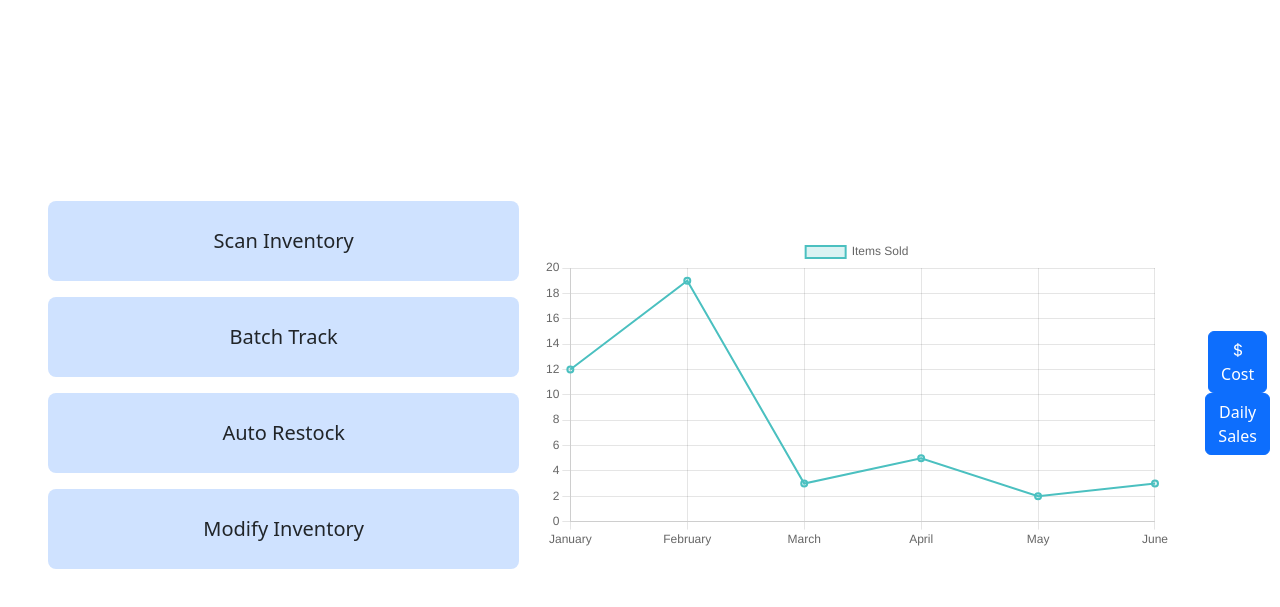
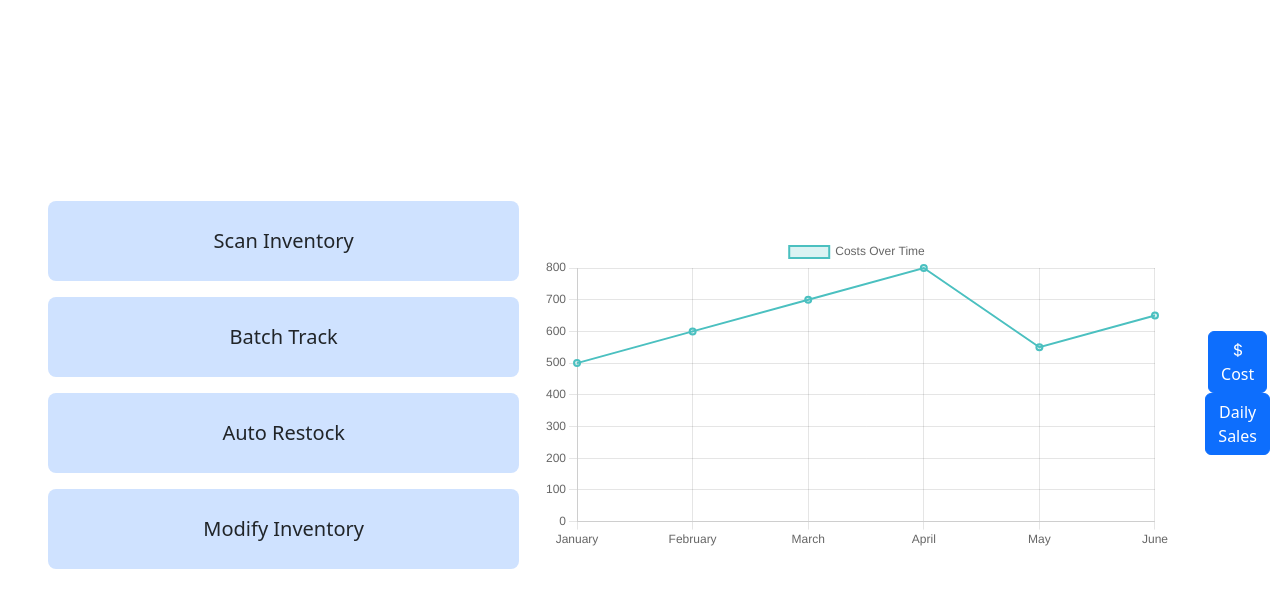
Before and after one commit to majorandres/Quantify, a website: page frontend/dash.html in a window 1280 px wide. Both pictures are taken after a click on the button "Cost". Shown: the part 63-670 px from the top of the page. Drawn offline with nearby package versions, Linux system fonts and the light colour scheme.

Commit message:
Partial functionality for graph toggle

```diff
--- a/frontend/dash.html
+++ b/frontend/dash.html
@@ -34,6 +34,16 @@
                 <script src="https://cdn.jsdelivr.net/npm/chart.js"></script>
                 <canvas id="myChart" width="400" height="200"></canvas>
                 <script>
+                    const costData = {
+                      labels: ['January', 'February', 'March', 'April', 'May', 'June'],
+                      datasets: [{
+                        label: 'Costs Over Time',
+                        data: [500, 600, 700, 800, 550, 650],
+                        borderColor:'rgba(75, 192, 192, 1)',
+                        backgroundColor: 'rgba(75, 192, 192, 0.2)',
+                        borderWidth: 2
+                      }]
+                    };
                     const ctx = document.getElementById('myChart').getContext('2d');
                     const data = {
                       labels: ['January', 'February', 'March', 'April', 'May', 'June'],
@@ -63,15 +73,25 @@
                       }
                     };
                     const myChart = new Chart(ctx, config);
+
+                    function showCostGraph() {
+                      myChart.data = costData;
+                      myChart.update();
+                    }
+
+                    function showSalesGraph() {
+                      myChart.data = salesData;
+                      myChart.update();
+                    }
                 </script>
             </div>
         </div>
         <div class="col-1">
             <div class="d-flex flex-column align-items-center vh-100 justify-content-center">
-                <button type="button" class="btn btn-primary">
+                <button type="button" class="btn btn-primary" onclick="showCostGraph()">
                     <i class="bi bi-currency-dollar"></i><br>Cost
                 </button>
-                <button type="button" class="btn btn-primary">Daily<br>Sales</button>
+                <button type="button" class="btn btn-primary" onclick="showSalesGraph()">Daily<br>Sales</button>
             </div>
         </div>
     </div>
```
